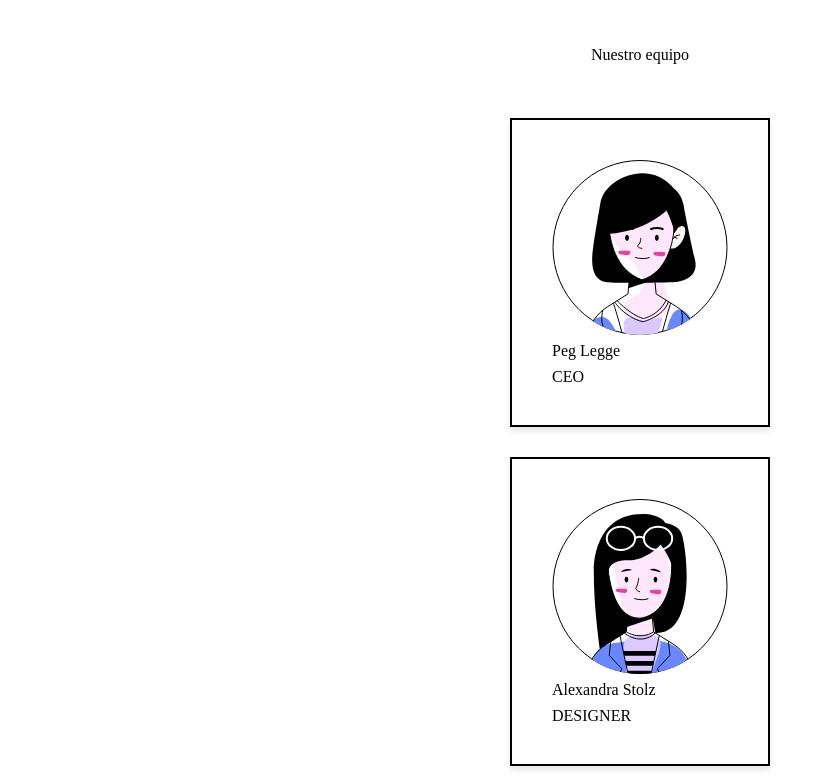
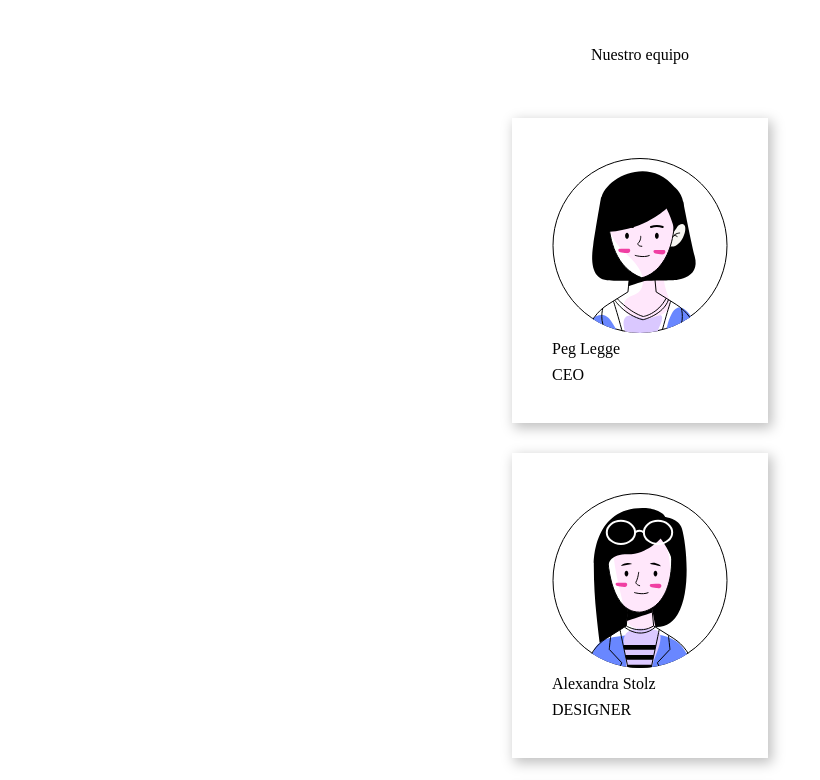
Before and after one commit to AlmuDiazMadramany/project_promo-b_module-1_team-1, a plain HTML site: page index.html in a window 1280 px wide. Shown: the part 1420-2200 px from the top of the page, without its empty margins (0-820 px from the left). Drawn offline with nearby package versions, Linux system fonts and the light colour scheme.

Commit message:
box-shadow

```diff
--- a/css/style.css
+++ b/css/style.css
@@ -230,11 +230,11 @@ titulo, p, button: WorkSans
 .item3{
     background-color: white;
     align-items: center;
-    border: 2px solid black;
+   /* border: 0.1px solid black; */
     padding: 40px;
     text-align: center;
     margin: 5px;
-    box-shadow: 0 4px 6px rgb(0, 0, 0, 0.1)
+    box-shadow: 3px 4px 12px 1px rgb(0, 0, 0, 0.25)
 
 }
 
```
